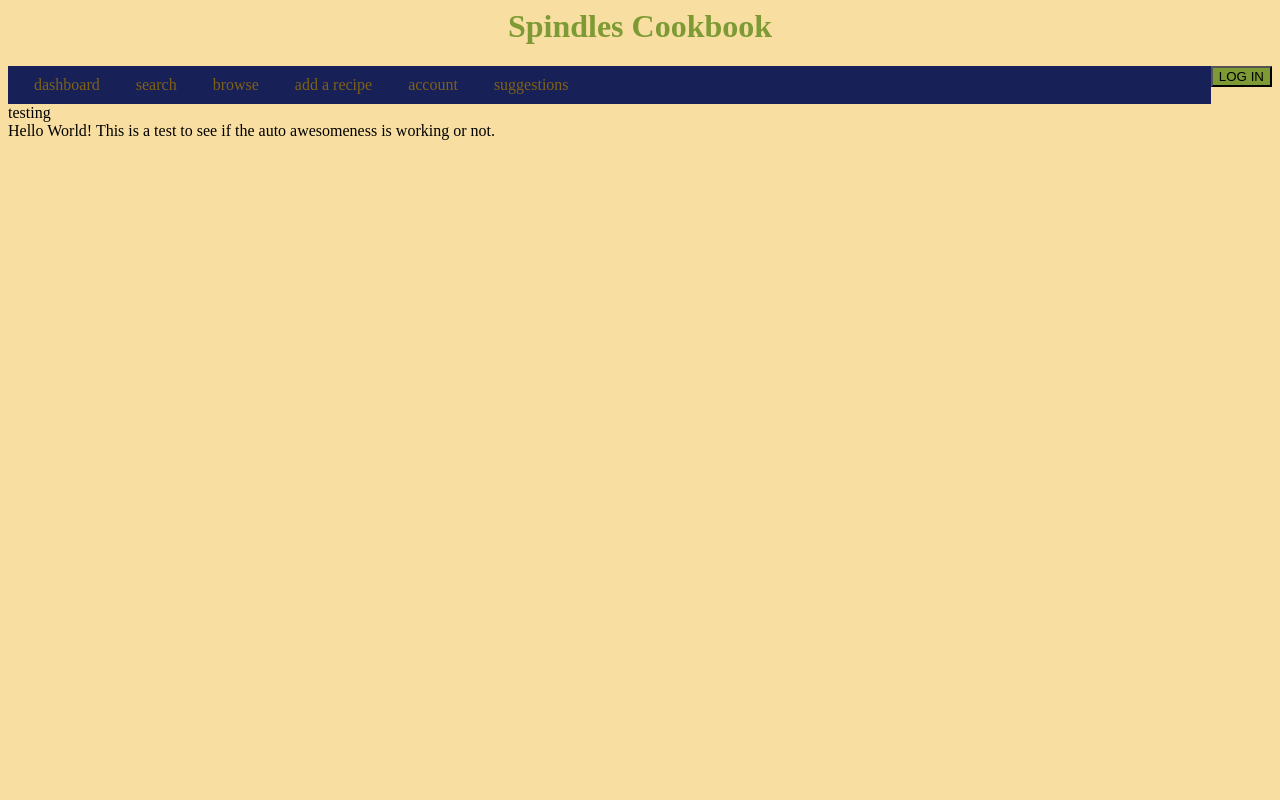
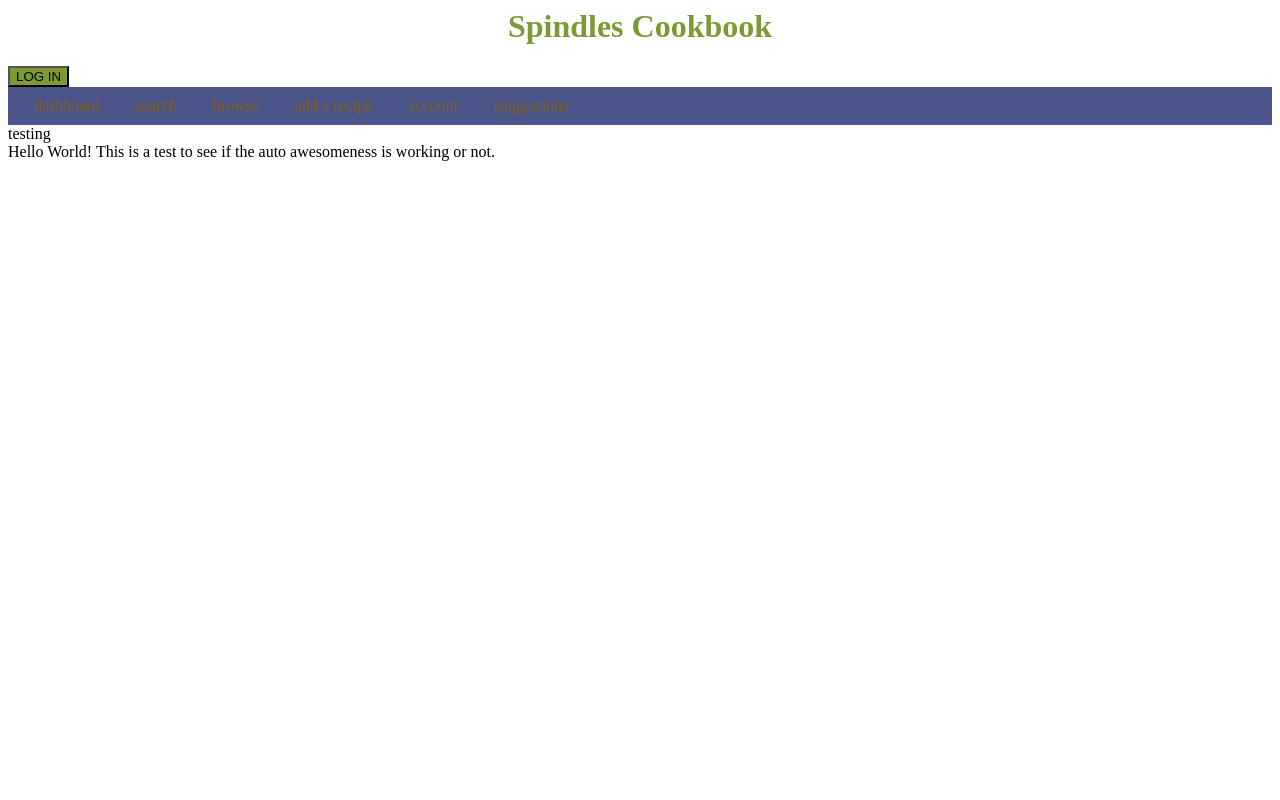
Before and after one commit to maryscott/cookbook, a PHP site: page / in a window 1280 px wide. Run offline with PHP 8.4, Linux system fonts and the light colour scheme.

Commit message:
changing some colors

```diff
--- a/css/page.css
+++ b/css/page.css
@@ -1,10 +1,11 @@
 html {
-	background-color: #F8DFA1;
+	background-color: white;
 }
 
 h1 {
 	text-align: center;
 	color: #7E9A34;
+	text-size: 30px;
 }
 
 ul {
@@ -12,7 +13,7 @@ ul {
 	margin: 0;
 	padding: 10px;
 	overflow: hidden;
-	background-color: #182157;
+	background-color: #4B5489;
 }
 
 li {
@@ -26,11 +27,11 @@ li a {
 }
 
 li a:hover {
-	background-color: #7D2A62;
+	background-color: #182157;
 }
 
 button {
-	float: right;
+	display: inline-block;
 	background-color: #7E9A34;
 	text: #7D2A62;
 }
```
